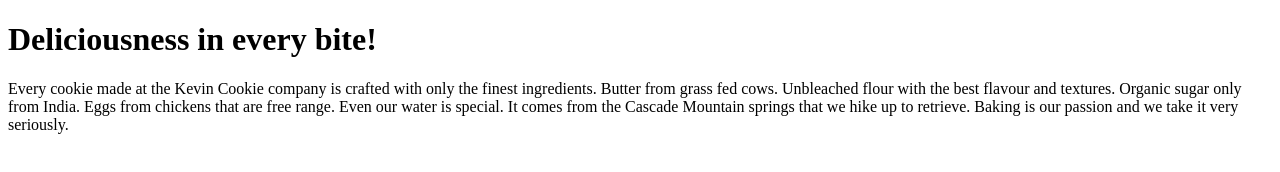
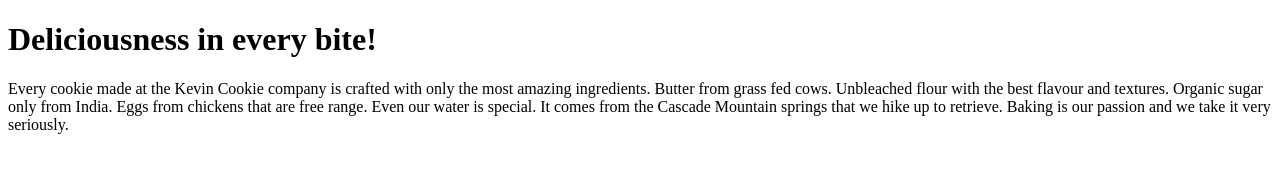
Before and after one commit to ibraheem-446/OneDrive-2025-06-21, a plain HTML site: page index.htm in a window 1280 px wide. Drawn offline with Linux system fonts and the light colour scheme.

Commit message:
Update index text

```diff
--- a/index.htm
+++ b/index.htm
@@ -3,7 +3,7 @@
 <body>
 
 <h1>Deliciousness in every bite!</h1>
-<p>Every cookie made at the Kevin Cookie company is crafted with only the finest ingredients. Butter from grass fed cows. Unbleached flour with the best flavour and textures. Organic sugar only from India. Eggs from chickens that are free range. Even our water is special. It comes from the Cascade Mountain springs that we hike up to retrieve. Baking is our passion and we take it very seriously.</p>
+<p>Every cookie made at the Kevin Cookie company is crafted with only the most amazing ingredients. Butter from grass fed cows. Unbleached flour with the best flavour and textures. Organic sugar only from India. Eggs from chickens that are free range. Even our water is special. It comes from the Cascade Mountain springs that we hike up to retrieve. Baking is our passion and we take it very seriously.</p>
 
 </body>
 </html>
```
